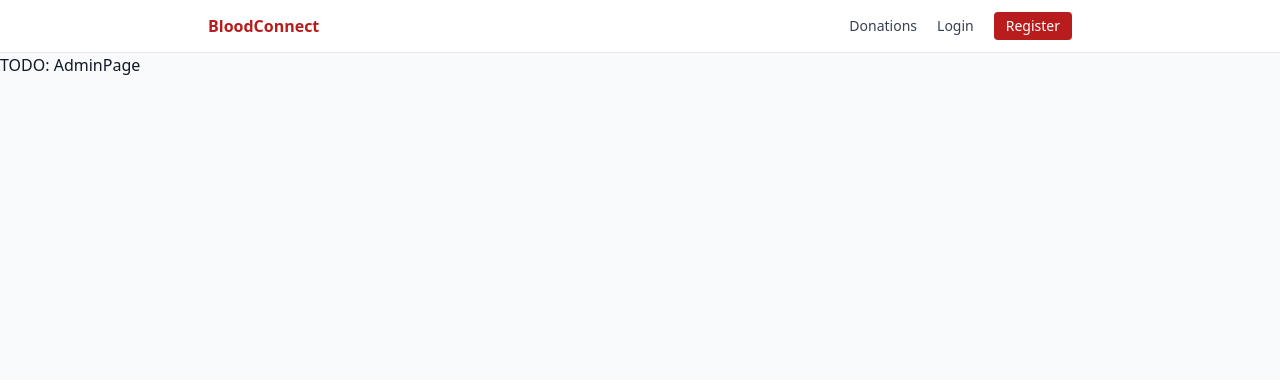
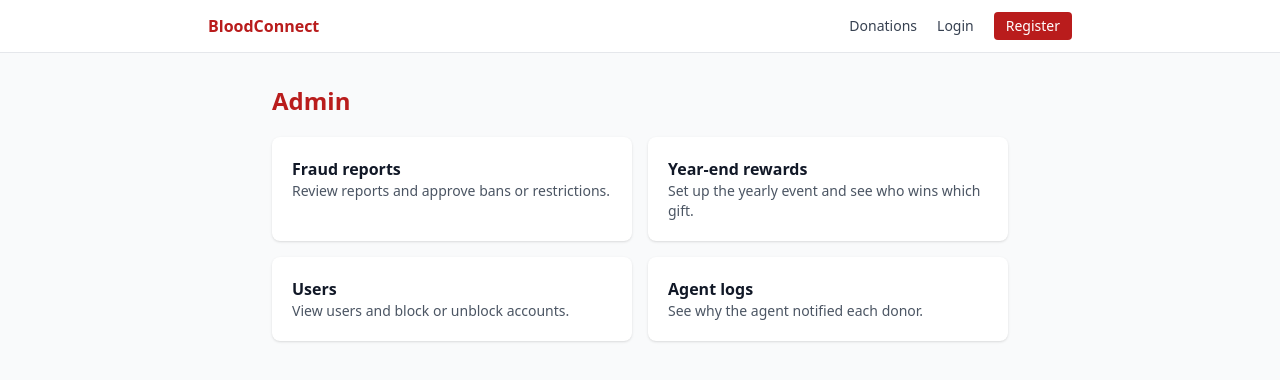
Before and after one commit to Aheen10/blood-donation-platform, a Next.js app in the folder blood-donation-platform/: page /admin in a window 1280 px wide. Shown: the top 380 px of the page. Built offline with nearby package versions, Linux system fonts and the light colour scheme; no server answers.

Commit message:
feat: add admin home page

```diff
--- a/blood-donation-platform/src/app/admin/page.tsx
+++ b/blood-donation-platform/src/app/admin/page.tsx
@@ -1,3 +1,24 @@
-export default function AdminPage() {
-  return <div>TODO: AdminPage</div>;
+import Link from "next/link";
+
+const cards = [
+  { href: "/admin/reports", title: "Fraud reports", text: "Review reports and approve bans or restrictions." },
+  { href: "/admin/rewards", title: "Year-end rewards", text: "Set up the yearly event and see who wins which gift." },
+  { href: "/admin/users", title: "Users", text: "View users and block or unblock accounts." },
+  { href: "/admin/agent-logs", title: "Agent logs", text: "See why the agent notified each donor." },
+];
+
+export default function AdminHome() {
+  return (
+    <main className="mx-auto max-w-3xl space-y-5 px-4 py-8">
+      <h1 className="text-2xl font-bold text-brand-600">Admin</h1>
+      <div className="grid gap-4 sm:grid-cols-2">
+        {cards.map((c) => (
+          <Link key={c.href} href={c.href} className="rounded-lg bg-white p-5 shadow hover:shadow-md">
+            <p className="font-semibold">{c.title}</p>
+            <p className="text-sm text-gray-600">{c.text}</p>
+          </Link>
+        ))}
+      </div>
+    </main>
+  );
 }
```
